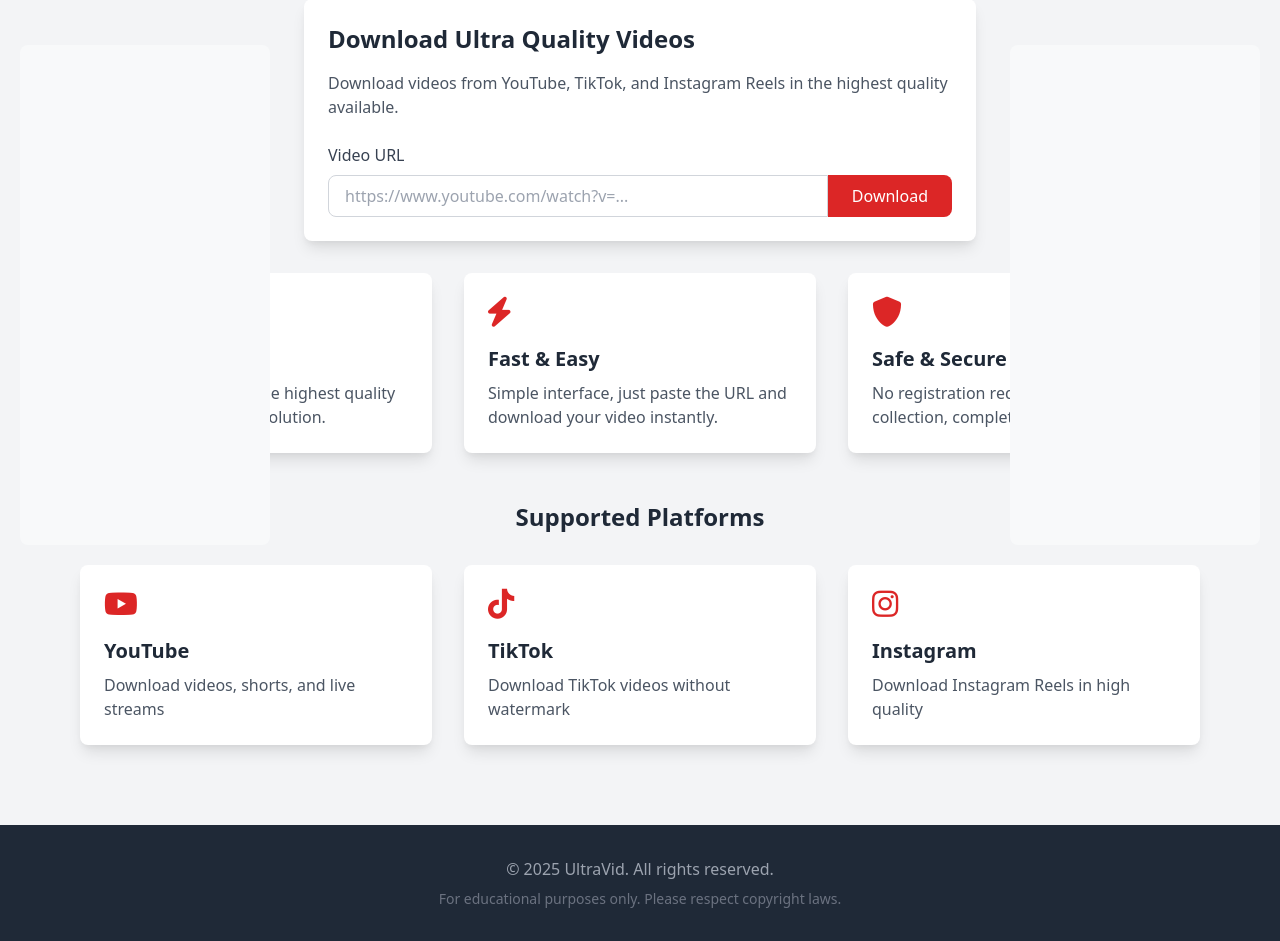
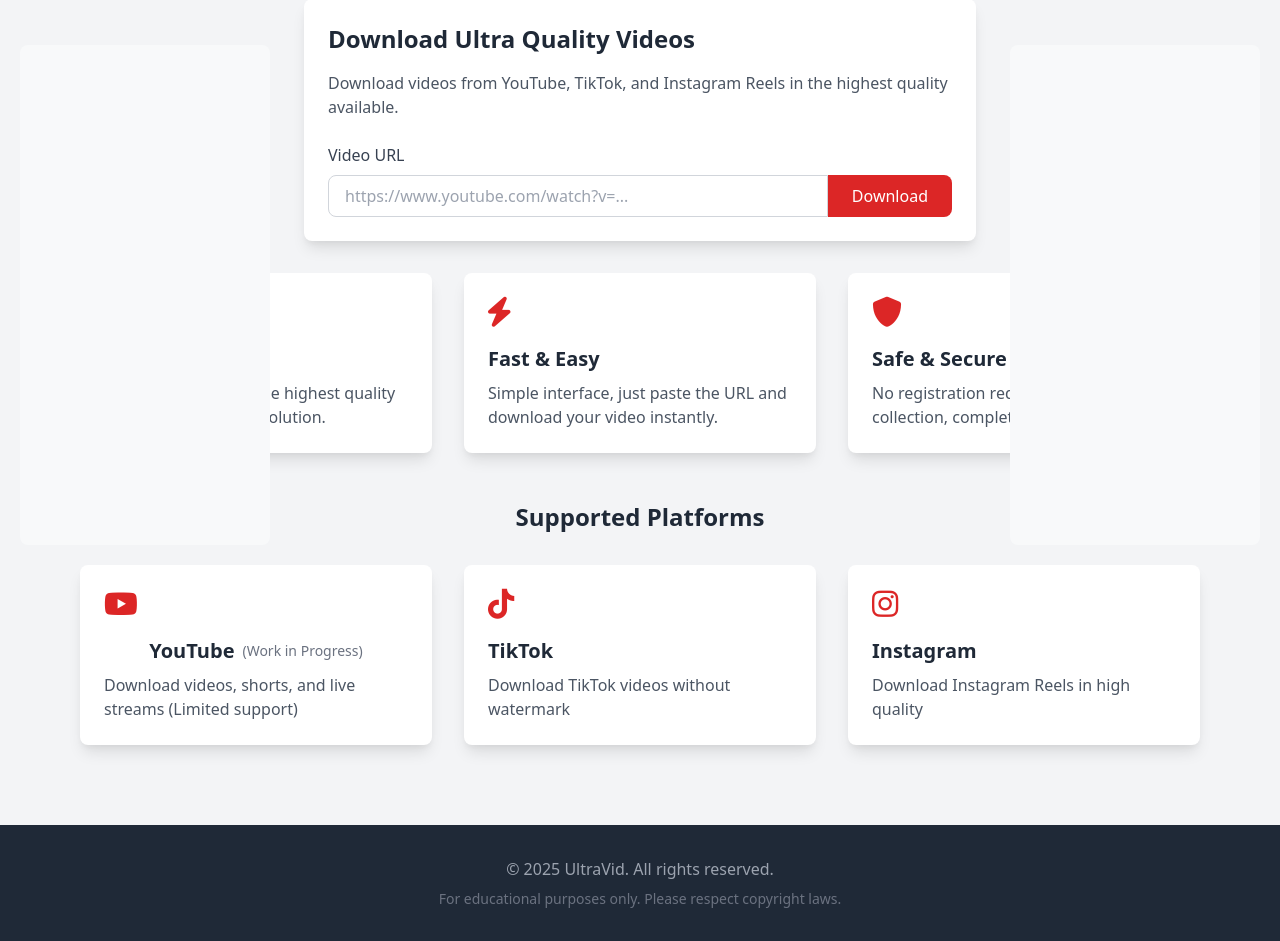
Before and after one commit to EvanGruhlkey/UltraVid-2.0, a Flask app: page / in a window 1280 px wide. Shown: the part 121-1062 px from the top of the page. Run offline with Flask 3, Linux system fonts and the light colour scheme; some libraries are stand-ins or nearby versions.

Commit message:
yt needs fixing

```diff
--- a/app.py
+++ b/app.py
@@ -243,6 +243,11 @@
         if not url:
             return jsonify({'error': 'Please provide a URL'}), 400
 
+        # Check if the URL is a YouTube URL and return an error if it is
+        if 'youtube.com' in url.lower() or 'youtu.be' in url.lower():
+            logger.warning(f"Attempted YouTube download for URL: {url}")
+            return jsonify({'error': 'Downloading from YouTube is currently not supported due to platform restrictions.'}), 400
+
         logger.info(f"Attempting to download video from URL: {url}")
 
         # Create a temporary directory for downloads
--- a/templates/index.html
+++ b/templates/index.html
@@ -270,8 +270,8 @@
                             <div class="text-red-600 mb-4">
                                 <i class="fab fa-youtube text-3xl"></i>
                             </div>
-                            <h3 class="text-xl font-bold text-gray-800 mb-2">YouTube</h3>
-                            <p class="text-gray-600">Download videos, shorts, and live streams</p>
+                            <h3 class="text-xl font-bold text-gray-800 mb-2 flex items-center justify-center">YouTube <span class="ml-2 text-sm font-normal text-gray-500">(Work in Progress)</span></h3>
+                            <p class="text-gray-600">Download videos, shorts, and live streams (Limited support)</p>
                         </div>
                         <div class="bg-white rounded-lg shadow-lg p-6 card-hover">
                             <div class="text-red-600 mb-4">
```
